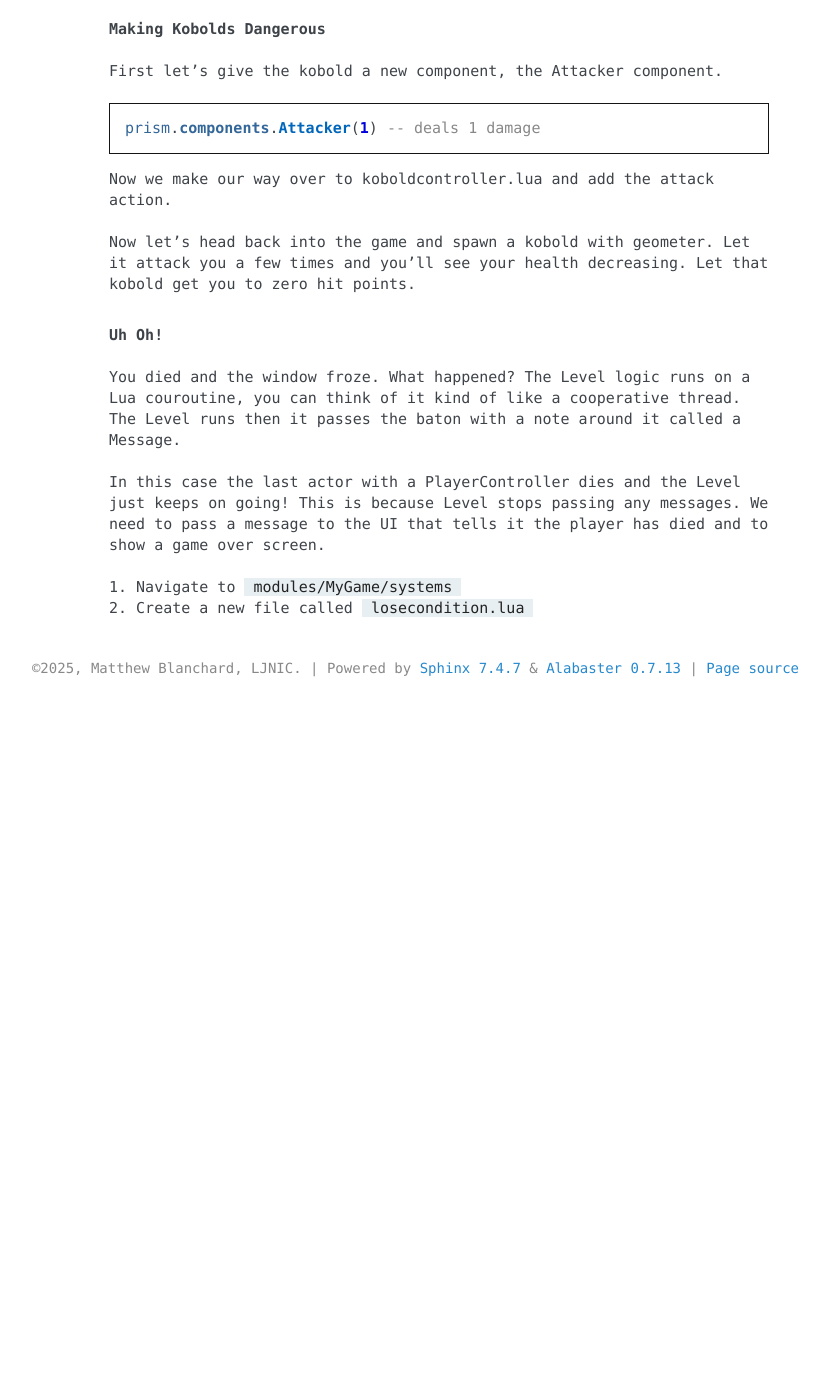
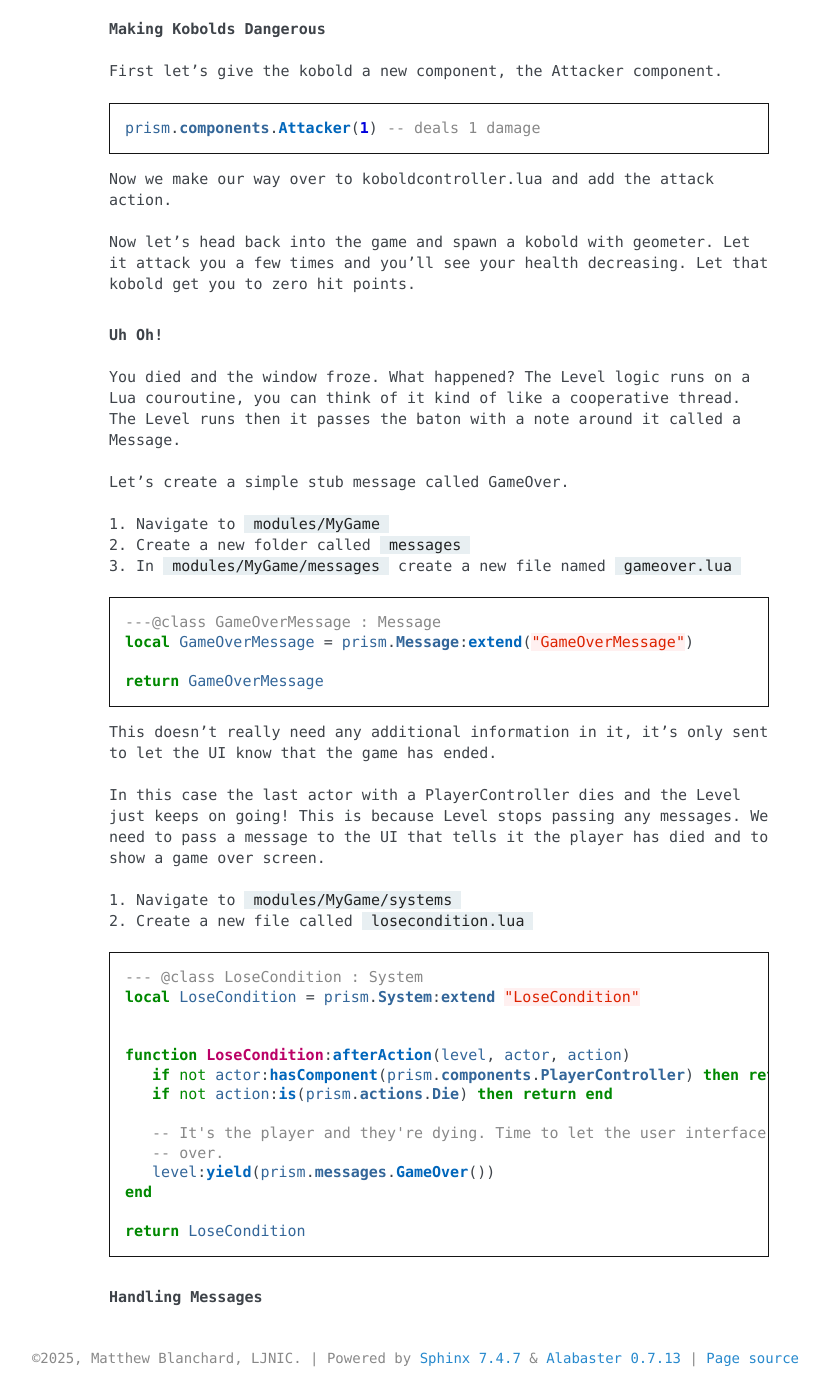
Before and after one commit to drewww/prism, a Sphinx documentation site: the page built from docs/source/making-a-roguelike/part3.rst, in a window 1280 px wide and 1400 px high, scrolled down 3489 px. Shown: the whole window, without its empty margins (311-1140 px from the left). Built offline with Sphinx 7.4.7, drawn with Linux system fonts in a browser that asks for light colours; pages that are not in the unit, such as notebooks, are missing from menus; before the commit the page ends 4199 px from its top, so only the background shows below that.

Commit message:
More work on part3.

```diff
--- a/docs/source/making-a-roguelike/part3.rst
+++ b/docs/source/making-a-roguelike/part3.rst
@@ -202,9 +202,45 @@ Uh Oh!
 You died and the window froze. What happened? The Level logic runs on a Lua couroutine, you can think of it
 kind of like a cooperative thread. The Level runs then it passes the baton with a note around it called a Message.
 
+Let's create a simple stub message called GameOver.
+
+1. Navigate to ``modules/MyGame``
+2. Create a new folder called ``messages``
+3. In ``modules/MyGame/messages`` create a new file named ``gameover.lua``
+
+.. code:: lua
+
+   ---@class GameOverMessage : Message
+   local GameOverMessage = prism.Message:extend("GameOverMessage")
+
+   return GameOverMessage
+
+This doesn't really need any additional information in it, it's only sent to let the UI know that the game has
+ended.
+
 In this case the last actor with a PlayerController dies and the Level just keeps on going! This is because Level
 stops passing any messages. We need to pass a message to the UI that tells it the player has died and to show a
 game over screen.
 
 1. Navigate to ``modules/MyGame/systems``
 2. Create a new file called ``losecondition.lua``
+
+.. code:: lua
+
+   --- @class LoseCondition : System
+   local LoseCondition = prism.System:extend "LoseCondition"
+
+
+   function LoseCondition:afterAction(level, actor, action)
+      if not actor:hasComponent(prism.components.PlayerController) then return end
+      if not action:is(prism.actions.Die) then return end
+
+      -- It's the player and they're dying. Time to let the user interface know the game is
+      -- over.
+      level:yield(prism.messages.GameOver())
+   end
+
+   return LoseCondition
+
+Handling Messages
+-----------------
```
